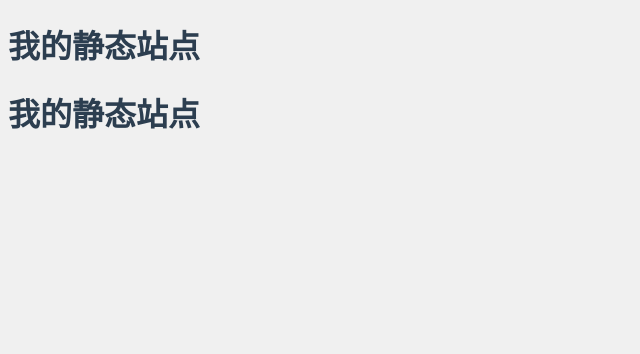
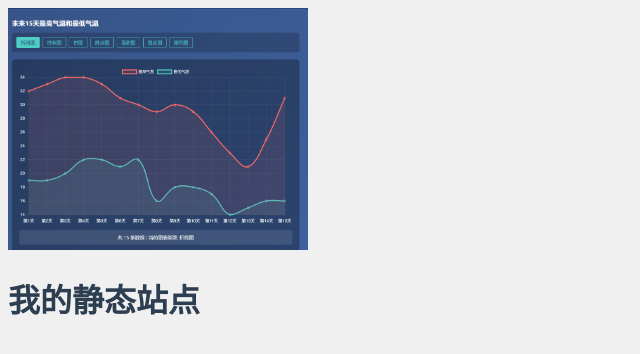
Before and after one commit to 022340614/yanwang, a plain HTML site: page index.html in a window 1280 px wide. Shown: the whole page, without its empty margins (0-640 px from the left). Drawn offline with Linux system fonts and the light colour scheme.

Commit message:
Update index.html

```diff
--- a/index.html
+++ b/index.html
@@ -1,15 +1,11 @@
 <!DOCTYPE html>
-<html>
-  <!DOCTYPE html>
 <html>
 <head>
   <link rel="stylesheet" href="style.css">
 </head>
 <body>
+  <!-- 这里插入图片 -->
+  <img src="56538B5B1BCC04B8C55E7775779EA13E.png" alt="站点图片" style="width: 300px;">
   <h1>我的静态站点</h1>
 </body>
 </html>
-<body>
-  <h1>我的静态站点</h1>
-</body>
-</html>
```
